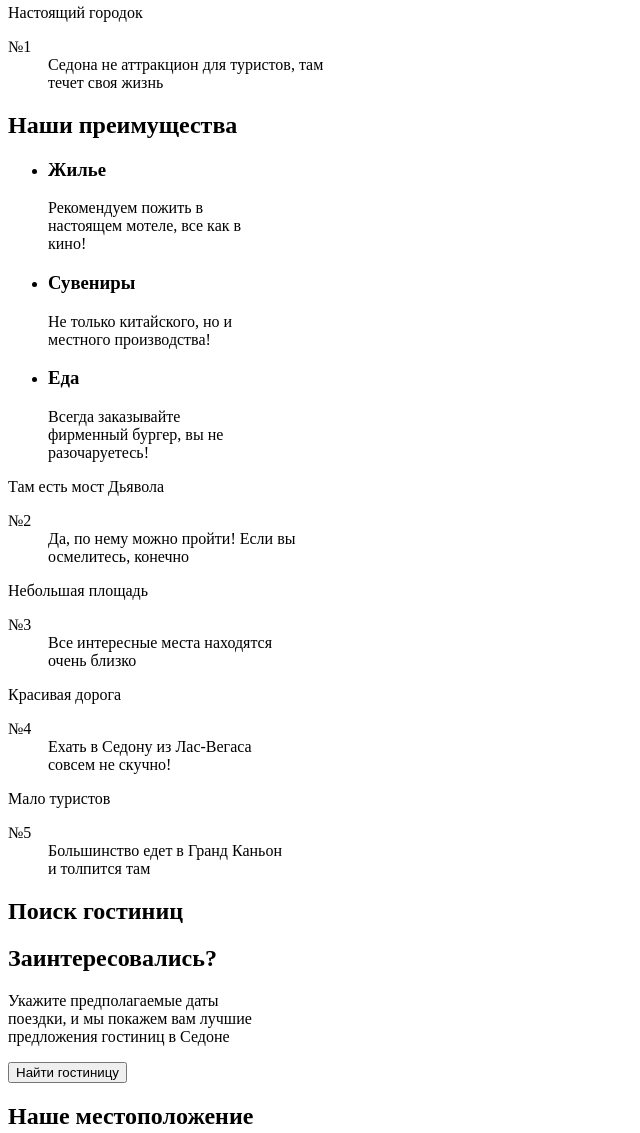
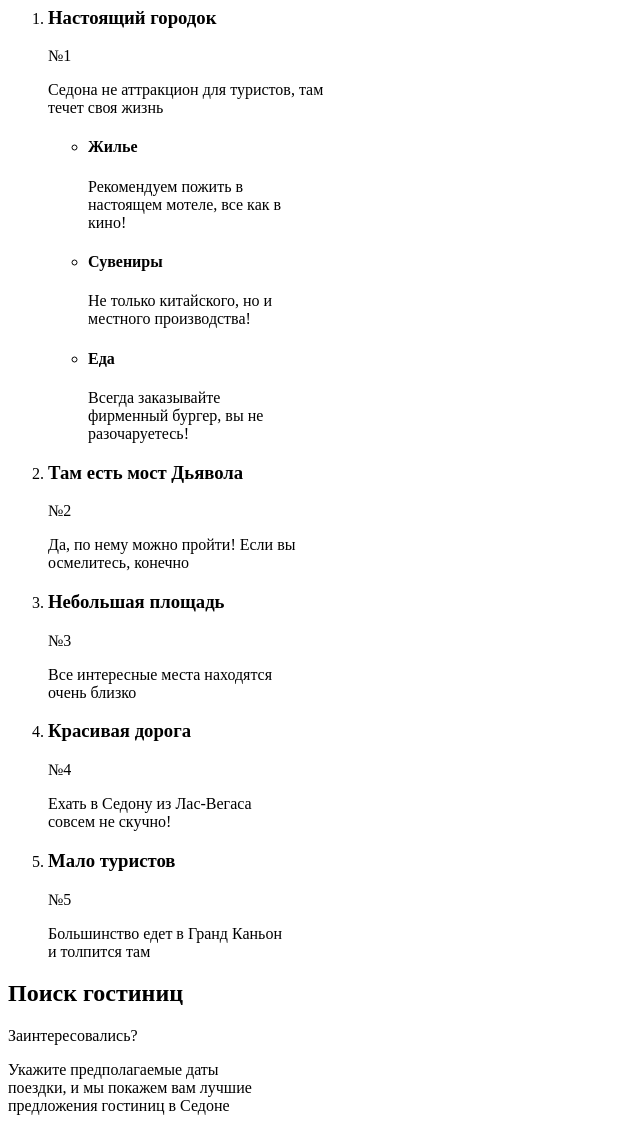
Before and after one commit to msgrlz/1712049-sedona-22, a website: page source/index.html in a window 1280 px wide. Shown: the part 450-1583 px from the top of the page, without its empty margins (0-640 px from the left). Drawn offline with Linux system fonts and the light colour scheme.

Commit message:
Разметка главной страницы

```diff
--- a/source/index.html
+++ b/source/index.html
@@ -1,20 +1,21 @@
 <!DOCTYPE html>
 <html class="page" lang="ru">
+
 <head>
   <meta charset="UTF-8">
   <meta name="viewport" content="width=device-width, initial-scale=1.0">
   <title>Sedona</title>
 </head>
+
 <body class="page__body">
   <header class="page-header">
     <a class="page-header__logo" href="#">
-            <img src="../img/logo/logo.svg" width="102" height="84" alt="Логотип "Sedona">
+      <img src="../img/logo/logo.svg" width="102" height="84" alt="Логотип " Sedona">
     </a>
     <nav class="main-nav">
       <button class="main-nav__toggle" type="button">
-                <span class="visually_hidden">Открыть меню</span>
+        <span class="visually-hidden">Открыть меню</span>
       </button>
-            <div class="main-nav__wrapper">
       <ul class="main-nav__list site-list">
         <li class="site-list__item">
           <a>
@@ -37,17 +38,17 @@
           </a>
         </li>
       </ul>
-            </div>
     </nav>
   </header>
+
   <main class="page-main">
-        <h1 class="visually_hidden">
+    <h1 class="visually-hidden">
       Седона - удивительный городок, в котором обязан побывать каждый
     </h1>
     <section class="stats">
       <div class="stats__wrapper">
         <header class="stats__header">
-                    <h2 class="visually_hidden">
+          <h2 class="visually-hidden">
             Преимущества Седоны
           </h2>
           <p class="stats__slogan">
@@ -60,39 +61,32 @@
             Седона круче, чем гранд каньон!
           </p>
         </header>
-                <p class="stats__title">Настоящий городок</p>
-                <dl class="stats__list">
-                    <div class="stats__item">
-                        <dt class="stats__number">
-                            №1
-                        </dt>
-                        <dd class="stats__description">
+        <ol class="stats__list">
+          <li class="stats__item">
+            <h3 class="stats__title">Настоящий городок</h3>
+            <span class="stats__number">№1</span>
+            <p class="stats__description">
               Седона не аттракцион для туристов, там<br>
               течет своя жизнь
-                        </dd>
-                    </div>
-                </dl>
-                <section class="advantages">
-                    <div class="advantages__wrapper">
-                      <h2 class="visually-hidden">Наши преимущества</h2>
+            </p>
             <ul class="advantages__list">
               <li class="advantages__item advantages__item--hotels">
-                          <h3 class="advantages__title">Жилье</h3>
+                <h4 class="advantages__title">Жилье</h4>
                 <p class="advantages__description">
-                              Рекомендуем  пожить в<br>
+                  Рекомендуем пожить в<br>
                   настоящем мотеле, все как в<br>
                   кино!
                 </p>
               </li>
               <li class="advantages__item advantages__item--gifts">
-                            <h3 class="advantages__title">Сувениры</h3>
+                <h4 class="advantages__title">Сувениры</h4>
                 <p class="advantages__description">
                   Не только китайского, но и<br>
                   местного производства!
                 </p>
               </li>
               <li class="advantages__item advantages__item--food">
-                            <h3 class="advantages__title">Еда</h3>
+                <h4 class="advantages__title">Еда</h4>
                 <p class="advantages__description">
                   Всегда заказывайте<br>
                   фирменный бургер, вы не<br>
@@ -100,92 +94,84 @@
                 </p>
               </li>
             </ul>
-                    </div>
-                  </section>
-                <p class="stats__title">Там есть мост Дьявола</p>
-                <dl class="stats__list">
-                    <div class="stats__item">
-                        <dt class="stats__number">
-                            №2
-                        </dt>
-                        <dd class="stats__description">
+          </li>
+          <li class="stats__item">
+            <h3 class="stats__title">Там есть мост Дьявола</h3>
+            <span class="stats__number">№2</span>
+            <p class="stats__description">
               Да, по нему можно пройти! Если вы<br>
               осмелитесь, конечно
-                        </dd>
-                    </div>
-                </dl>
-                <p class="stats__title">Небольшая площадь</p>
-                <dl class="stats__list">
-                    <div class="stats__item">
-                        <dt class="stats__number">
-                            №3
-                        </dt>
-                        <dd class="stats__description">
+            </p>
+          </li>
+          <li class="stats__item">
+            <h3 class="stats__title">Небольшая площадь</h3>
+            <span class="stats__number">№3</span>
+            <p class="stats__description">
               Все интересные места находятся<br>
               очень близко
-                        </dd>
-                    </div>
-                </dl>
-                <p class="stats__title">Красивая дорога</p>
-                <dl class="stats__list">
-                    <div class="stats__item">
-                        <dt class="stats__number">
-                            №4
-                        </dt>
-                        <dd class="stats__description">
-                            Ехать в Седону из Лас-Вегаса<br>
-                            совсем не скучно!
-                        </dd>
-                    </div>
-                </dl>
-                <p class="stats__title">Мало туристов</p>
-                <dl class="stats__list">
-                    <div class="stats__item">
-                        <dt class="stats__number">
-                            №5
-                        </dt>
-                        <dd class="stats__description">
+            </p>
+          </li>
+          <li class="stats__item">
+            <h3 class="stats__title">Красивая дорога</h3>
+            <span class="stats__number">№4</span>
+            <p class="stats__description">Ехать в Седону из Лас-Вегаса<br>
+              совсем не скучно!</p>
+          </li>
+          <li class="stats__item">
+            <h3 class="stats__title">Мало туристов</h3>
+            <span class="stats__number">№5</span>
+            <p class="stats__description">
               Большинство едет в Гранд Каньон<br>
               и толпится там
-                        </dd>
-                    </div>
-                </dl>
-            </div>
+            </p>
+          </li>
+        </ol>
     </section>
+
     <section class="offer">
       <div class="offer__wrapper">
-                <h2 class="visually_hidden">Поиск гостиниц</h2>
-                <h2 class="offer__title">Заинтересовались?</h2>
+        <h2 class="visually-hidden">Поиск гостиниц</h2>
+        <p class="offer__title">Заинтересовались?</p>
         <p class="offer__description">
           Укажите предполагаемые даты<br>
           поездки, и мы покажем вам лучшие<br>
           предложения гостиниц в Седоне
         </p>
-                <button class="offer__button" type="button">
+        <a class="offer__button" href="#">
           Найти гостиницу
-                </button>
-                </div>
+        </a>
       </div>
     </section>
+    <section class="map">
+      <h2 class="visually-hidden">Наше местоположение</h2>
+      <img class="map" src="../img/map.jpg" width="320" height="350" alt="где мы находимся">
+    </section>
   </main>
+
   <footer class="page-footer">
-        <h2 class="visually_hidden">Наше местоположение</h2>
-        <img class="map" src="../img/map.jpg" width="320" height="350" alt="где мы находимся">
-        <p class="hashtag">
+    <div class="page-footer__wrapper">
+      <div class="page-footer__hashtag hashtag">
+        <b>
           #visitsedona
-        </p>
-        <div class="page-footer__wrapper">
+        </b>
+      </div>
       <div class="page-footer__social social">
-                <b class="social__title">Давайте дружить!</b>
+        <h2 class="visually-hidden">Давайте дружить!</h2>
         <ul class="social__list">
           <li class="social__item">
-                    <a class="social__link social__link--twitter" href="#">Мы в Твиттере</a>
+            <a class="social__link social__link--twitter" href="#">
+              <span class="visually-hidden">Мы в Твиттере</span>
+            </a>
           </li>
           <li class="social__item">
-                    <a class="social__link social__link--facebook" href="#">Мы в Фейсбуке</a>
+            <a class="social__link social__link--facebook" href="#">
+              <span class="visually-hidden">Мы в Фейсбуке</span>
+            </a>
           </li>
           <li class="social__item">
-                    <a class="social__link social__link--youtube" href="#">Мы в Ютьюбе</a>
+            <a class="social__link social__link--youtube" href="#">
+              <span class="visually-hidden">Мы в Ютьюбе</span>
+            </a>
           </li>
         </ul>
       </div>
@@ -196,4 +182,5 @@
     </div>
   </footer>
 </body>
+
 </html>
```
Also changed, not shown: 1 other file. Lines whose indentation alone changed are shown as unchanged.
